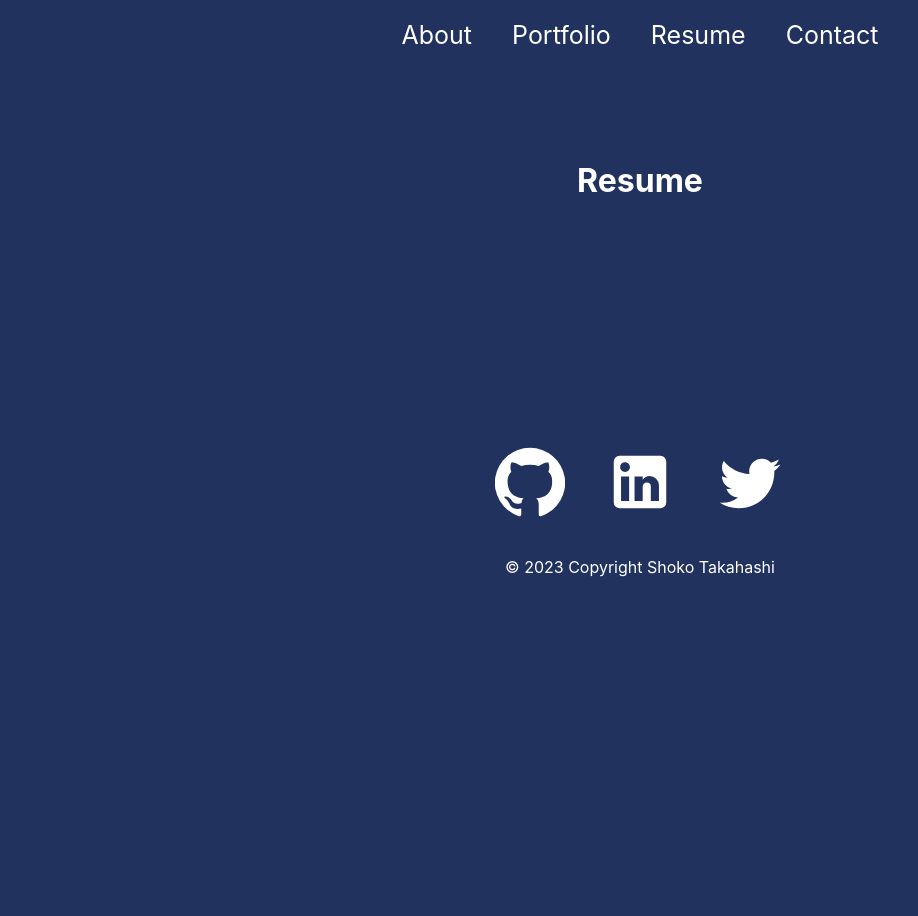
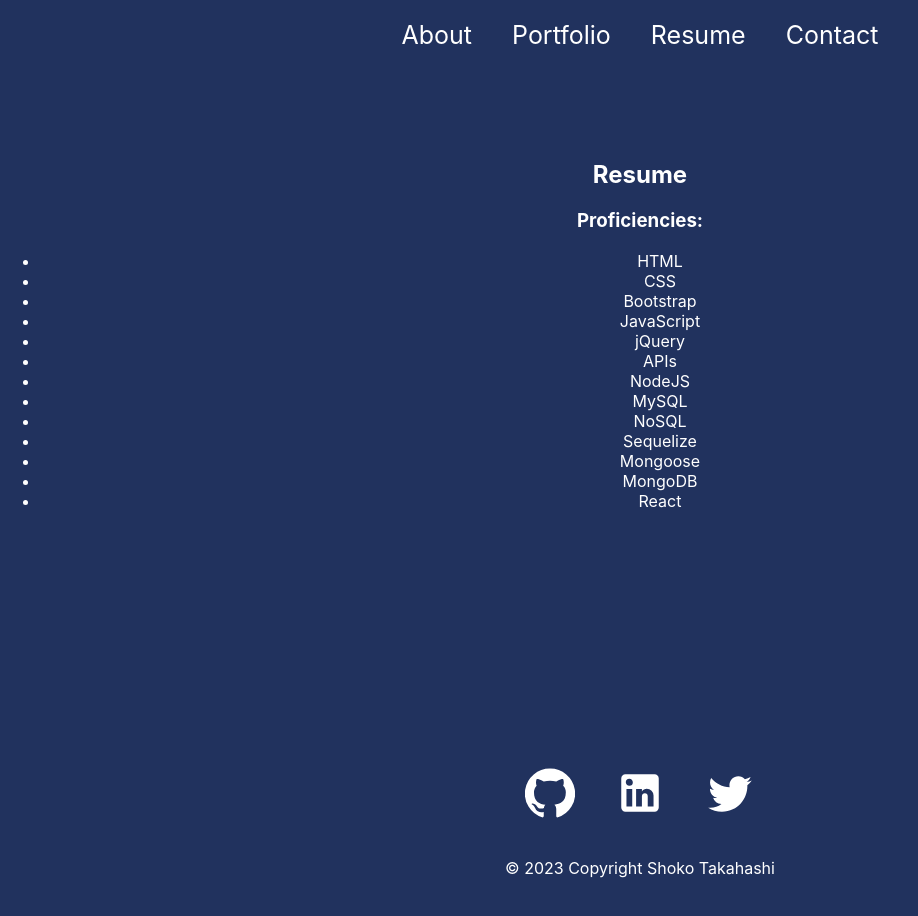
Before and after one commit to Shok1to/react-portfolio, a React (Create React App) app: page /react-portfolio/Resume in a window 1280 px wide. Shown: the top 916 px of the page, without its empty margins (0-918 px from the left). Before the commit the page ends 800 px from the top, so only its background shows below. Built offline with nearby package versions, Linux system fonts and the light colour scheme.

Commit message:
added resume page

```diff
--- a/src/App.js
+++ b/src/App.js
@@ -6,7 +6,7 @@ import Resume from "./pages/Resume";
 import Contact from "./pages/Contact";
 import Navbar from "./components/Navbar";
 import Footer from "./components/Footer";
-import PortfolioDisplay from "./pages/PortfolioDisplay";
+
 
 function App() {
   return (
@@ -17,7 +17,6 @@ function App() {
           <Route path="/react-portfolio" element={<About />} />
           <Route path="/react-portfolio/About" element={<About />} />
           <Route path="/react-portfolio/Portfolio" element={<Portfolio />} />
-          <Route path="`${url}`" element={<PortfolioDisplay />} />
           <Route path="/react-portfolio/Resume" element={<Resume />} />
           <Route path="/react-portfolio/Contact" element={<Contact />} />
         </Routes>
--- a/src/pages/Resume.js
+++ b/src/pages/Resume.js
@@ -3,10 +3,23 @@ import React from 'react';
 export default function Home() {
   return (
     <div>
-      <h1>Resume</h1>
-      <p>
-
-      </p>
+      <h2>Resume</h2>
+      <h3>Proficiencies:</h3>
+          <ul>
+            <li>HTML</li>
+            <li>CSS</li>
+            <li>Bootstrap</li>
+            <li>JavaScript</li>
+            <li>jQuery</li>
+            <li>APIs</li>
+            <li>NodeJS</li>
+            <li>MySQL</li>
+            <li>NoSQL</li>
+            <li>Sequelize</li>
+            <li>Mongoose</li>
+            <li>MongoDB</li>
+            <li>React</li>
+          </ul>
     </div>
   );
 }
--- a/src/styles/Contact.css
+++ b/src/styles/Contact.css
@@ -30,3 +30,12 @@ input[type=text] {
 
 
 }
+button {
+  justify-content: center;
+  padding: 10px;
+  margin: 15px;
+  background-color: #45B1E8;
+  border: solid 1px #45B1E8;
+  border-radius: 5px;
+  color: white;
+}
--- a/src/styles/Footer.css
+++ b/src/styles/Footer.css
@@ -13,7 +13,7 @@
   .socialMedia svg {
     color: white;
     margin: 20px;
-    font-size: 70px;
+    font-size: 50px;
     cursor: pointer;
   }
 
```
Also changed, not shown: src/pages/PortfolioDisplay.js (deleted, +0 -19 lines), 1 other file (tests, documents, lock files or other folders).
